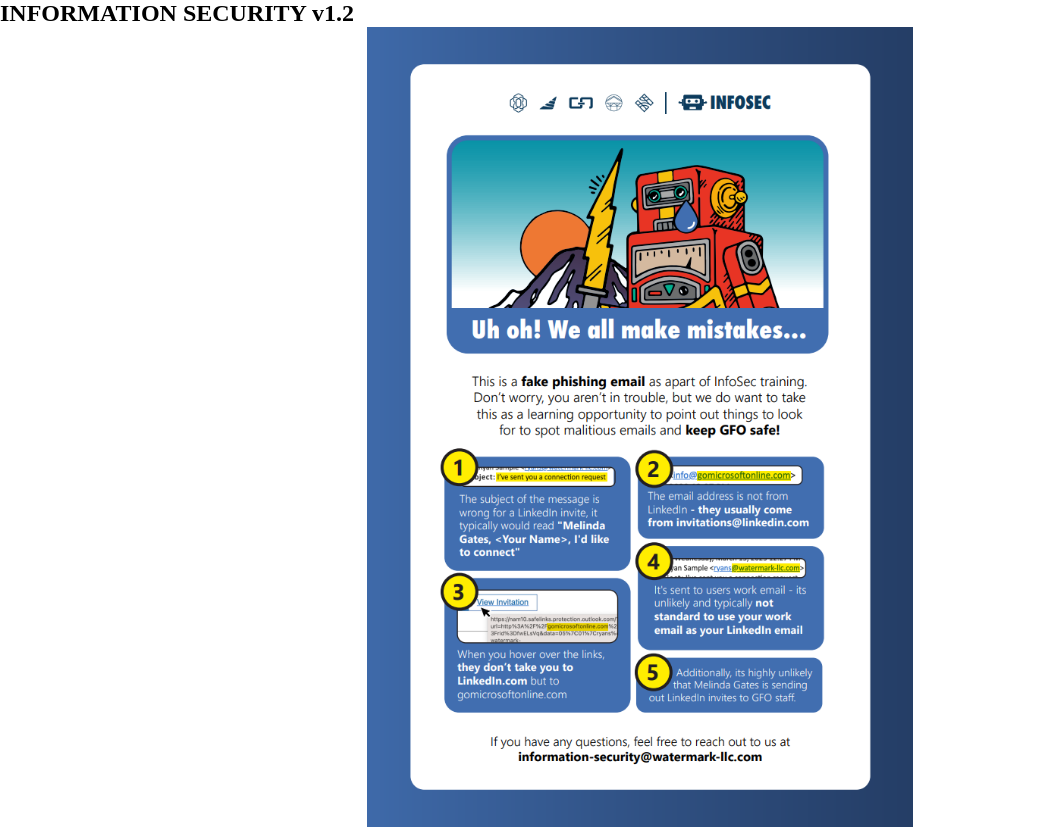
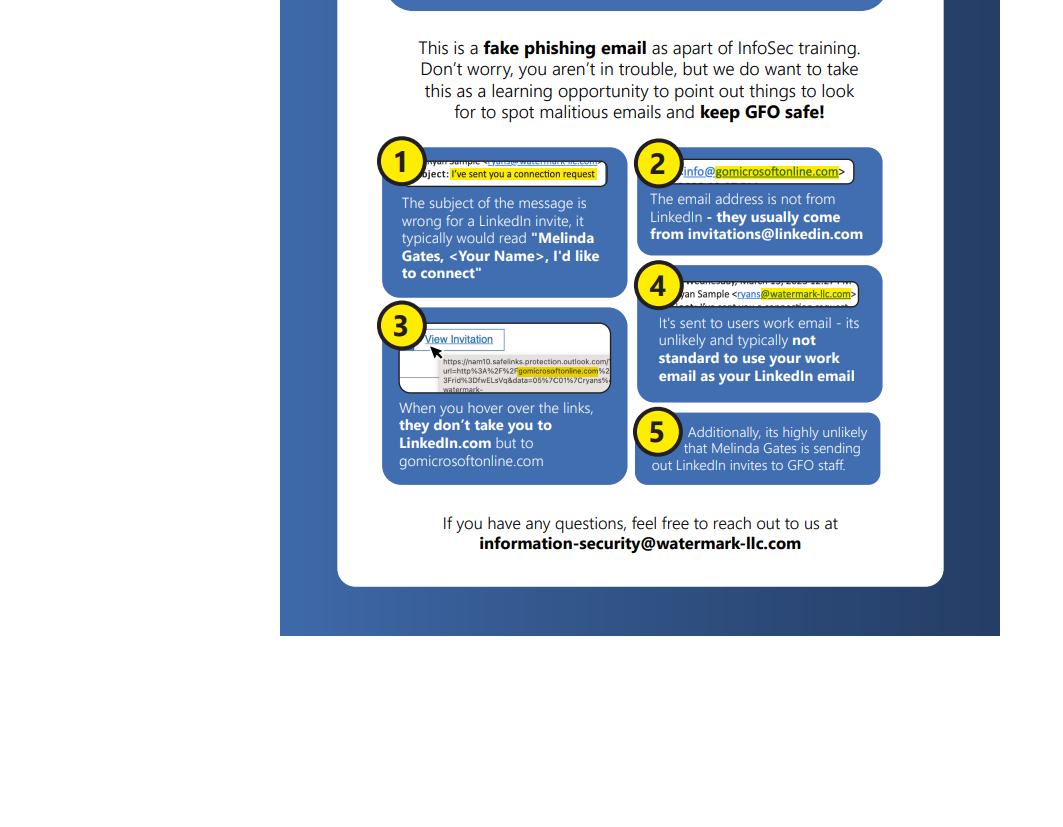
Before and after one commit to wakeonwan/my-first-static-web-app, a website: page src/index.html in a window 1280 px wide. Shown: the whole page, without its empty margins (0-1063 px from the left). After the commit the page ends 800 px from the top, so only its background shows below. Drawn offline with Linux system fonts and the light colour scheme.

Commit message:
Update index.html

```diff
--- a/src/index.html
+++ b/src/index.html
@@ -1,25 +1,26 @@
-<html>
 <head>
-    <style>
-        * {
-            margin: 0;
-            padding: 0;
-        }
-        .imgbox {
-            display: grid;
-            height: 100%;
-        }
-        .center-fit {
-            max-width: 100%;
-            max-height: 100vh;
-            margin: auto;
-        }
-    </style>
+<style>
+.container {
+  height: 200px;
+  position: relative;
+}
+
+.center {
+  margin: 0;
+  position: absolute;
+  top: 50%;
+  left: 50%;
+  -ms-transform: translate(-50%, -50%);
+  transform: translate(-50%, -50%);
+}
+</style>
 </head>
 <body>
-  <h2>INFORMATION SECURITY v1.2</h2>
-<div class="imgbox">
-    <img class="center-fit" src='https://github.com/wakeonwan/my-first-static-web-app/blob/main/src/phishing_robot.png?raw=true'>
+<div class="container">
+  <div class="center">
+    <img src='https://github.com/wakeonwan/my-first-static-web-app/blob/main/src/phishing_robot.png?raw=true'>
+  </div>
 </div>
+
 </body>
 </html>
```
